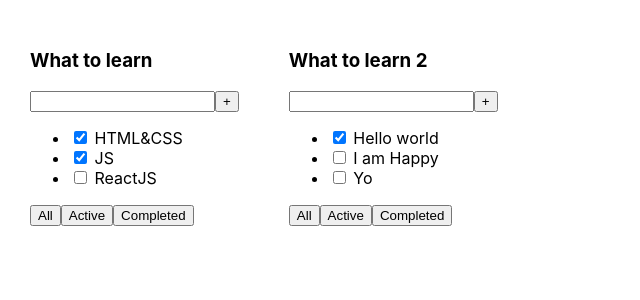
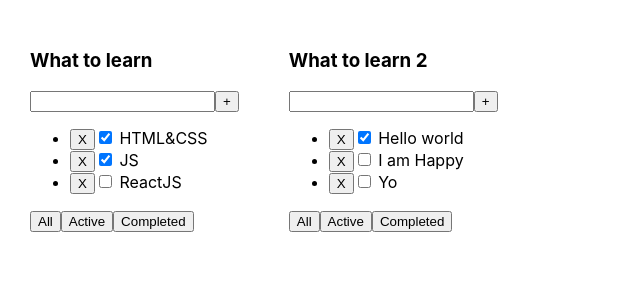
Before and after one commit to Belom7/TodoList_3.0, a React (Create React App) app: page / in a window 1280 px wide. Shown: the top 300 px of the page, without its empty margins (0-640 px from the left). Built offline with nearby package versions, Linux system fonts and the light colour scheme.

Commit message:
add button

```diff
--- a/src/Todolist.tsx
+++ b/src/Todolist.tsx
@@ -17,7 +17,7 @@ export const Todolist = (props:PropsType) => {
       <ul>
         {props.tasks.map(el=>{
           return(
-            <li key={el.id}><input type="checkbox" checked={el.isDone}/> <span>{el.title}</span></li>
+            <li key={el.id}><button>X</button><input type="checkbox" checked={el.isDone}/> <span>{el.title}</span></li>
           )
         })}
       </ul>
```
